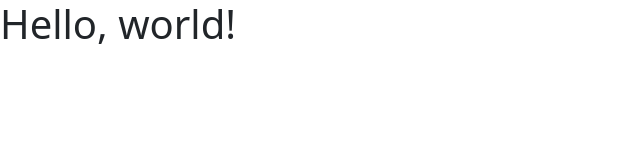
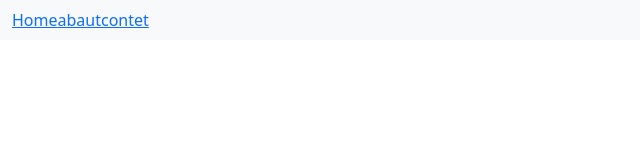
Before and after one commit to Dilipbhai2525/newspanel, a plain HTML site: page index.html in a window 1280 px wide. Shown: the whole page, without its empty margins (0-640 px from the left). Drawn offline with nearby package versions, Linux system fonts and the light colour scheme.

Commit message:
create header

```diff
--- a/index.html
+++ b/index.html
@@ -8,7 +8,17 @@
     <link href="https://cdn.jsdelivr.net/npm/bootstrap@5.3.3/dist/css/bootstrap.min.css" rel="stylesheet" integrity="sha384-QWTKZyjpPEjISv5WaRU9OFeRpok6YctnYmDr5pNlyT2bRjXh0JMhjY6hW+ALEwIH" crossorigin="anonymous">
 </head>
 <body>
-    <h1>Hello, world!</h1>
+    <header>
+     <nav class="navbar navbar-expand-lg bg-body-tertiary">
+         <div class="container-fluid">
+              <ul class="nav">
+                <li><a href="#">Home</a></li>
+                <li><a href="#">abaut</a></li>
+                <li><a href="#">contet</a></li>
+              </ul>
+         </div>
+     </nav>
+    </header>
     <script src="https://cdn.jsdelivr.net/npm/bootstrap@5.3.3/dist/js/bootstrap.bundle.min.js" integrity="sha384-YvpcrYf0tY3lHB60NNkmXc5s9fDVZLESaAA55NDzOxhy9GkcIdslK1eN7N6jIeHz" crossorigin="anonymous"></script>
 </body>
 </html>
```
